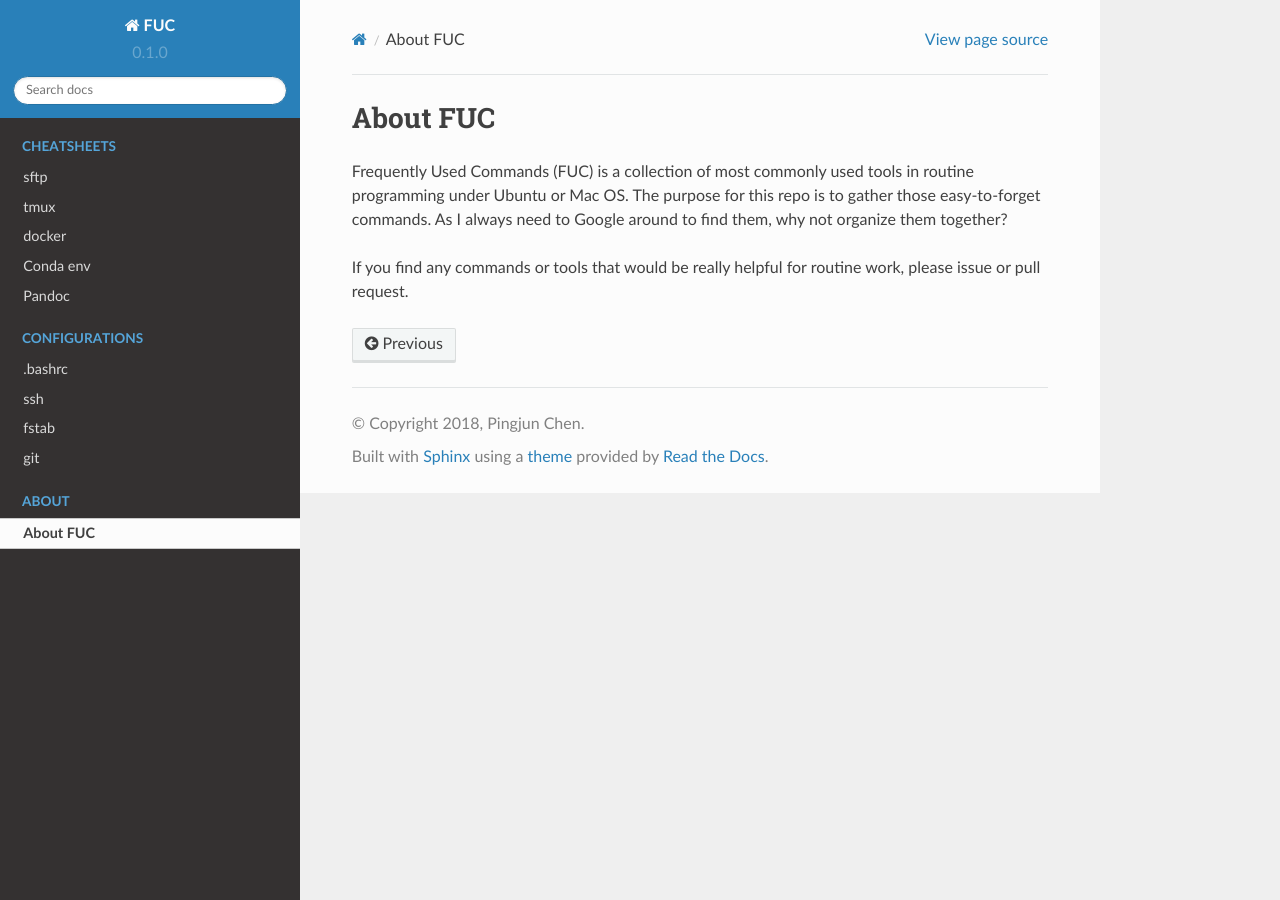
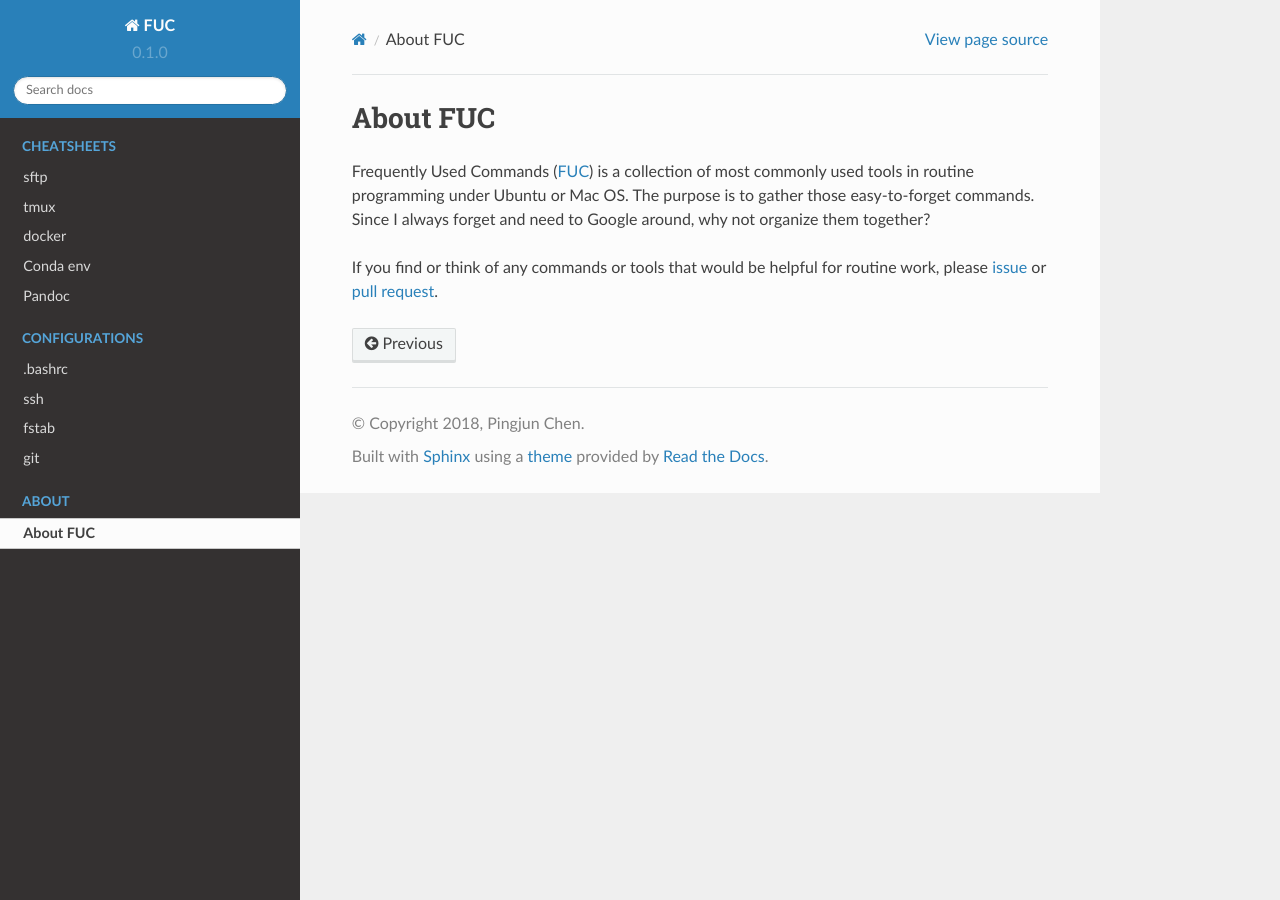
Before and after one commit to PingjunChen/FUC, a Sphinx documentation site: the page built from docs/about.rst, in a window 1280 px wide. Built offline with Sphinx 7.4.7 and the Read the Docs theme 2.0.0, drawn with Linux system fonts in a browser that asks for light colours.

Commit message:
update about

```diff
--- a/docs/about.rst
+++ b/docs/about.rst
@@ -1,10 +1,11 @@
 About FUC
 ==========
 
-Frequently Used Commands (FUC) is a collection of most commonly used tools in routine
-programming under Ubuntu or Mac OS. The purpose for this repo is to gather those
-easy-to-forget commands. As I always need to Google around to find them, why not organize
-them together?
+Frequently Used Commands (`FUC <https://github.com/PingjunChen/FUC>`_) is a
+collection of most commonly used tools in routine programming under Ubuntu or Mac OS.
+The purpose is to gather those easy-to-forget commands. Since I always forget
+and need to Google around, why not organize them together?
 
-If you find any commands or tools that would be really helpful for routine work,
-please issue or pull request.
+If you find or think of any commands or tools that would be helpful for routine work,
+please `issue <https://github.com/PingjunChen/FUC/issues>`_ or
+`pull request <https://github.com/PingjunChen/FUC/pulls>`_.
```
